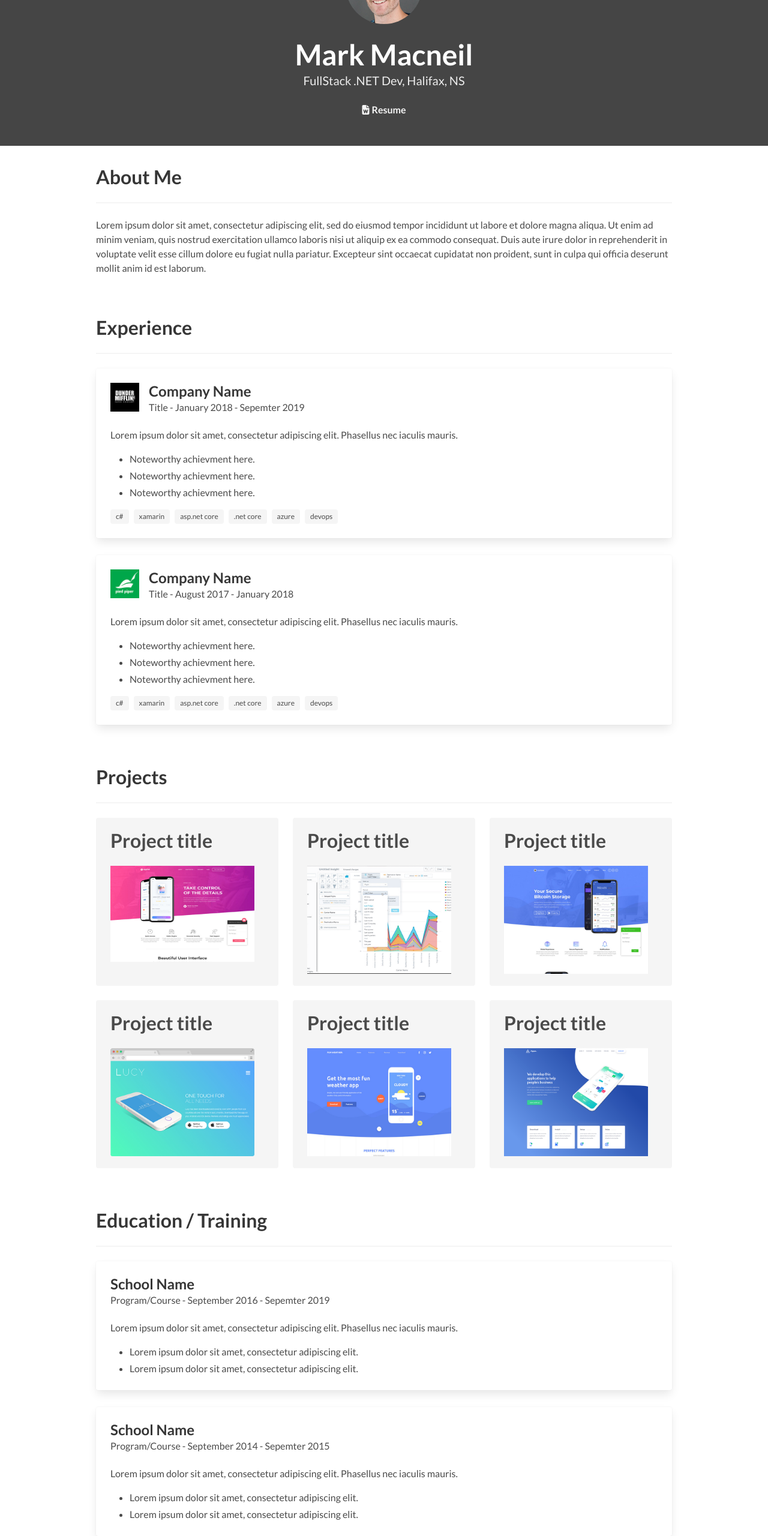
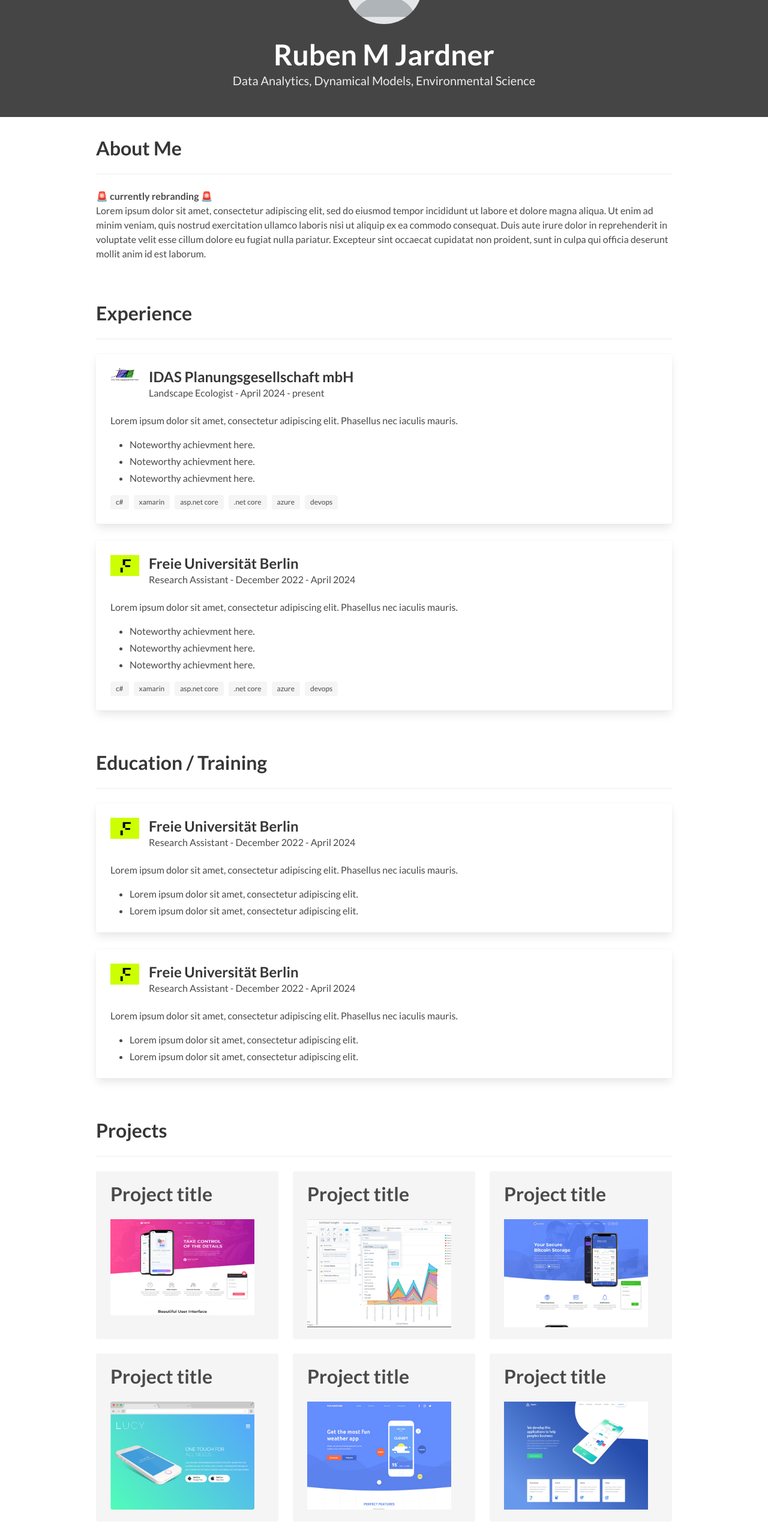
Before and after one commit to rbnmj/rbnmj.github.io, a plain HTML site: page index.html in a window 1280 px wide. Shown: the part 200-2760 px from the top of the page at 60% size. Drawn offline with Linux system fonts and the light colour scheme.

Commit message:
ini changes

```diff
--- a/index.html
+++ b/index.html
@@ -2,9 +2,9 @@
 <html lang="en">
 
 <head>
-  <title>devfolio</title>
+  <title>Ruben M Jardner</title>
   <meta name="viewport" content="width=device-width, initial-scale=1">
-  <link rel="icon" href="favicon.png" type="image/x-icon">
+  <link rel="icon" href="favicon.webp" type="image/x-icon">
   <link rel="stylesheet" href="css/main.bundle.css">
   <script src="https://kit.fontawesome.com/4e5a72c756.js"></script>
 </head>
@@ -13,26 +13,26 @@
   <nav class="navbar is-primary" role="navigation" aria-label="main navigation">
     <div class="navbar-brand">
       <div class="navbar-item is-hidden-desktop">
-        <a href="https://github.com/mmacneil" class="icon is-large has-text-light">
+        <a href="https://github.com/rbnmj" class="icon is-large has-text-light">
           <i class="fab fa-2x fa-github"></i>
         </a>
       </div>
       <div class="navbar-item is-hidden-desktop">
-        <a href="https://fullstackmark.com" class="icon is-large has-text-light">
-          <i class="fas fa-2x fa-globe"></i>
+        <a href="https://www.linkedin.com/in/ruben-jardner/" class="icon is-large has-text-light">
+          <i class="fab fa-2x fa-linkedin-in"></i>
         </a>
       </div>
     </div>
     <div class="navbar-menu">
       <div class="navbar-end">
         <div class="navbar-item">
-          <a href="https://github.com/mmacneil" class="icon is-large has-text-light">
+          <a href="https://github.com/rbnmj" class="icon is-large has-text-light">
             <i class="fab fa-2x fa-github"></i>
           </a>
         </div>
         <div class="navbar-item">
-          <a href="https://fullstackmark.com" class="icon is-large has-text-light">
-            <i class="fas fa-2x fa-globe"></i>
+          <a href="https://www.linkedin.com/in/ruben-jardner/" class="icon is-large has-text-light">
+            <i class="fab fa-2x fa-linkedin-in"></i>
           </a>
         </div>
       </div>
@@ -45,23 +45,23 @@
         <div class="level">
           <div class="level-item has-text-centered">
             <figure class="image is-128x128">
-              <img class="is-rounded" src="img/me-big.jpg">
+              <img class="is-rounded" src="img/me-big.png">
             </figure>
           </div>
         </div>
         <div class="columns has-text-centered">
           <div class="column">
             <h1 class="title is-1">
-              Mark Macneil
+              Ruben M Jardner
             </h1>
             <h2 class="subtitle">
-              FullStack .NET Dev, Halifax, NS
+              Data Analytics, Dynamical Models, Environmental Science
             </h2>
-            <p>
+            <!-- <p>
               <a href="docs/resume.txt" class="icon has-text-light">
                 <i class="fas fa-file-word"></i> <strong>Resume</strong>
               </a>
-            </p>
+            </p> -->
           </div>
         </div>
       </div>
@@ -72,7 +72,7 @@
     <div class="container">
       <h1 class="title">About Me</h1>
       <hr />
-      <p>Lorem ipsum dolor sit amet, consectetur adipiscing elit, sed do eiusmod tempor incididunt ut labore et dolore
+      <p><b>&#128680 currently rebranding &#128680</b><br>Lorem ipsum dolor sit amet, consectetur adipiscing elit, sed do eiusmod tempor incididunt ut labore et dolore
         magna aliqua. Ut enim ad minim veniam, quis nostrud exercitation ullamco laboris nisi ut aliquip ex ea commodo
         consequat. Duis aute irure dolor in reprehenderit in voluptate velit esse cillum dolore eu fugiat nulla
         pariatur. Excepteur sint occaecat cupidatat non proident, sunt in culpa qui officia deserunt mollit anim id est
@@ -88,13 +88,13 @@
           <div class="media">
             <div class="media-left">
               <figure class="image is-48x48">
-                <img src="img/dunder-mifflin-logo.png" alt="Placeholder image">
+                <img src="img/IDAS-Logo.jpg" alt="Placeholder image">
               </figure>
             </div>
             <div class="media-content">
-              <p class="title is-4">Company Name</p>
-              <p class="subtitle is-6">Title - <time datetime="2018-1">January 2018</time> - <time
-                  datetime="2019-9">Sepemter 2019</time> </p>
+              <p class="title is-4">IDAS Planungsgesellschaft mbH</p>
+              <p class="subtitle is-6">Landscape Ecologist - <time datetime="2014-4">April 2024</time> - <time
+                  datetime="">present</time> </p>
             </div>
           </div>
           <div class="content">
@@ -120,13 +120,13 @@
           <div class="media">
             <div class="media-left">
               <figure class="image is-48x48">
-                <img src="img/pied-piper-logo.png" alt="Placeholder image">
+                <img src="img/fuberlin-logo.jpg" alt="Placeholder image">
               </figure>
             </div>
             <div class="media-content">
-              <p class="title is-4">Company Name</p>
-              <p class="subtitle is-6">Title - <time datetime="2018-1">August 2017</time> - <time
-                  datetime="2017-9">January 2018</time></p>
+              <p class="title is-4">Freie Universität Berlin</p>
+              <p class="subtitle is-6">Research Assistant - <time datetime="2022-11">December 2022</time> - <time
+                  datetime="2024-4">April 2024</time></p>
             </div>
           </div>
           <div class="content">
@@ -144,6 +144,61 @@
               <span class="tag">azure</span>
               <span class="tag">devops</span>
             </div>
+          </div>
+        </div>
+      </div>
+    </div>
+  </section>
+
+  <section class="section">
+    <div class="container">
+      <h1 class="title">Education / Training</h1>
+      <hr />
+      <div class="card">
+        <div class="card-content">
+          <div class="media">
+            <div class="media-left">
+              <figure class="image is-48x48">
+                <img src="img/fuberlin-logo.jpg" alt="Placeholder image">
+              </figure>
+            </div>
+            <div class="media-content">
+              <p class="title is-4">Freie Universität Berlin</p>
+              <p class="subtitle is-6">Research Assistant - <time datetime="2022-11">December 2022</time> - <time
+                  datetime="2024-4">April 2024</time></p>
+            </div>
+          </div>
+          <div class="content">
+            Lorem ipsum dolor sit amet, consectetur adipiscing elit.
+            Phasellus nec iaculis mauris.
+            <ul>
+              <li>Lorem ipsum dolor sit amet, consectetur adipiscing elit.</li>
+              <li>Lorem ipsum dolor sit amet, consectetur adipiscing elit.</li>
+            </ul>
+          </div>
+        </div>
+      </div>
+      <div class="card card-gap">
+        <div class="card-content">
+          <div class="media">
+            <div class="media-left">
+              <figure class="image is-48x48">
+                <img src="img/fuberlin-logo.jpg" alt="Placeholder image">
+              </figure>
+            </div>
+            <div class="media-content">
+              <p class="title is-4">Freie Universität Berlin</p>
+              <p class="subtitle is-6">Research Assistant - <time datetime="2022-11">December 2022</time> - <time
+                  datetime="2024-4">April 2024</time></p>
+            </div>
+          </div>
+          <div class="content">
+            Lorem ipsum dolor sit amet, consectetur adipiscing elit.
+            Phasellus nec iaculis mauris.
+            <ul>
+              <li>Lorem ipsum dolor sit amet, consectetur adipiscing elit.</li>
+              <li>Lorem ipsum dolor sit amet, consectetur adipiscing elit.</li>
+            </ul>
           </div>
         </div>
       </div>
@@ -219,80 +274,31 @@
 
   <section class="section">
     <div class="container">
-      <h1 class="title">Education / Training</h1>
-      <hr />
-      <div class="card">
-        <div class="card-content">
-          <div class="content">
-            <p class="title is-4">School Name</p>
-            <p class="subtitle is-6">Program/Course - <time datetime="2016-9">September 2016</time> - <time
-                datetime="2019-9">Sepemter 2019</time></p>
-          </div>
-          <div class="content">
-            Lorem ipsum dolor sit amet, consectetur adipiscing elit.
-            Phasellus nec iaculis mauris.
-            <ul>
-              <li>Lorem ipsum dolor sit amet, consectetur adipiscing elit.</li>
-              <li>Lorem ipsum dolor sit amet, consectetur adipiscing elit.</li>
-            </ul>
-          </div>
-        </div>
-      </div>
-      <div class="card card-gap">
-        <div class="card-content">
-          <div class="content">
-            <p class="title is-4">School Name</p>
-            <p class="subtitle is-6">Program/Course - <time datetime="2015-9">September 2014</time> - <time
-                datetime="2015-9">Sepemter 2015</time></p>
-          </div>
-          <div class="content">
-            Lorem ipsum dolor sit amet, consectetur adipiscing elit.
-            Phasellus nec iaculis mauris.
-            <ul>
-              <li>Lorem ipsum dolor sit amet, consectetur adipiscing elit.</li>
-              <li>Lorem ipsum dolor sit amet, consectetur adipiscing elit.</li>
-            </ul>
-          </div>
-        </div>
-      </div>
-    </div>
-  </section>
-
-  <section class="section">
-    <div class="container">
       <h1 class="title">Contact</h1>
       <hr />
       <nav class="level">
         <div class="level-item has-text-centered">
           <div>
-            <a href="https://github.com/mmacneil" class="icon is-large">
+            <a href="https://github.com/rbnmj" class="icon is-large">
               <i class="fab fa-2x fa-github"></i>
             </a>
-            <p class="heading"><a href="https://github.com/mmacneil">github.com/mmacneil</a></p>
+            <p class="heading"><a href="https://github.com/rbnmj">github.com/rbnmj</a></p>
           </div>
         </div>
         <div class="level-item has-text-centered">
           <div>
-            <a href="https://fullstackmark.com" class="icon is-large">
-              <i class="fas fa-2x fa-globe"></i>
+            <a href="mailto:rmjardner@outlook.de" class="icon is-large">
+              <i class="fas fa-2x fa-envelope"></i>
             </a>
-            <p class="heading"><a href="https://fullstackmark.com">fullstackmark.com</a></p>
+            <p class="heading"><a href="mailto:rmjardner@outlook.de">rmjardner@outlook.de</a></p>
           </div>
         </div>
         <div class="level-item has-text-centered">
           <div>
-            <a href="mailto:markmacneil@gmail.com" class="icon is-large">
-              <i class="fas fa-2x fa-envelope"></i>
-            </a>
-            <p class="heading"><a href="mailto:markmacneil@gmail.com">markmacneil@gmail.com</a></p>
-          </div>
-        </div>
-        <div class="level-item has-text-centered">
-          <div>
-            <a href="https://www.linkedin.com/in/markmacneilhfx" class="icon is-large">
+            <a href="https://www.linkedin.com/in/ruben-jardner" class="icon is-large">
               <i class="fab fa-2x fa-linkedin-in"></i>
             </a>
-            <p class="heading"><a href="https://www.linkedin.com/in/markmacneilhfx">linkedin</a></p>
+            <p class="heading"><a href="https://www.linkedin.com/in/ruben-jardner">linkedin</a></p>
           </div>
         </div>
       </nav>
```
Also changed, not shown: favicon.webp (added), img/IDAS-Logo.jpg (added), img/fuberlin-logo.jpg (added), img/me-big.png (added), src/dist/favicon.webp (added), src/dist/img/IDAS-Logo.jpg (added), src/dist/img/fuberlin-logo.jpg (added), src/dist/img/me-big.jpg (deleted), src/dist/img/me-big.png (added), src/dist/index.html.
